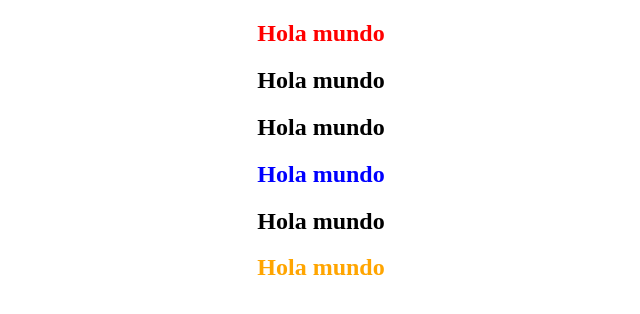
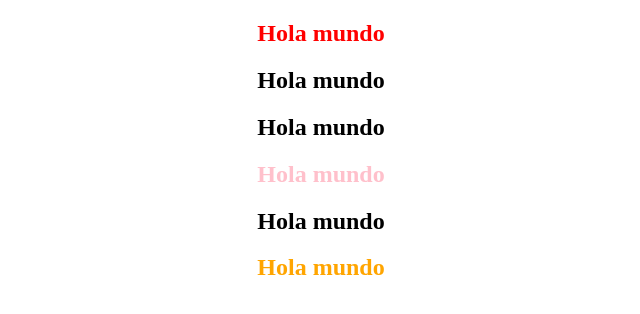
Before and after one commit to yojan34/jhojan, a plain HTML site: page index.html in a window 1280 px wide. Shown: the whole page, without its empty margins (319-959 px from the left). Drawn offline with Linux system fonts and the light colour scheme.

Commit message:
una frase es rosa

```diff
--- a/index.html
+++ b/index.html
@@ -9,7 +9,7 @@
     <center><h2><font color="red">Hola mundo</font></h2></center>
     <center><h2>Hola mundo</h2></center>
     <center><h2>Hola mundo</h2></center>
-    <center><h2><font color="blue">Hola mundo</font></h2></center>
+    <center><h2><font color="pink">Hola mundo</font></h2></center>
     <center><h2>Hola mundo</h2></center>
     <center><h2><font color="orange">Hola mundo</font></h2></center>
 </body>
```
